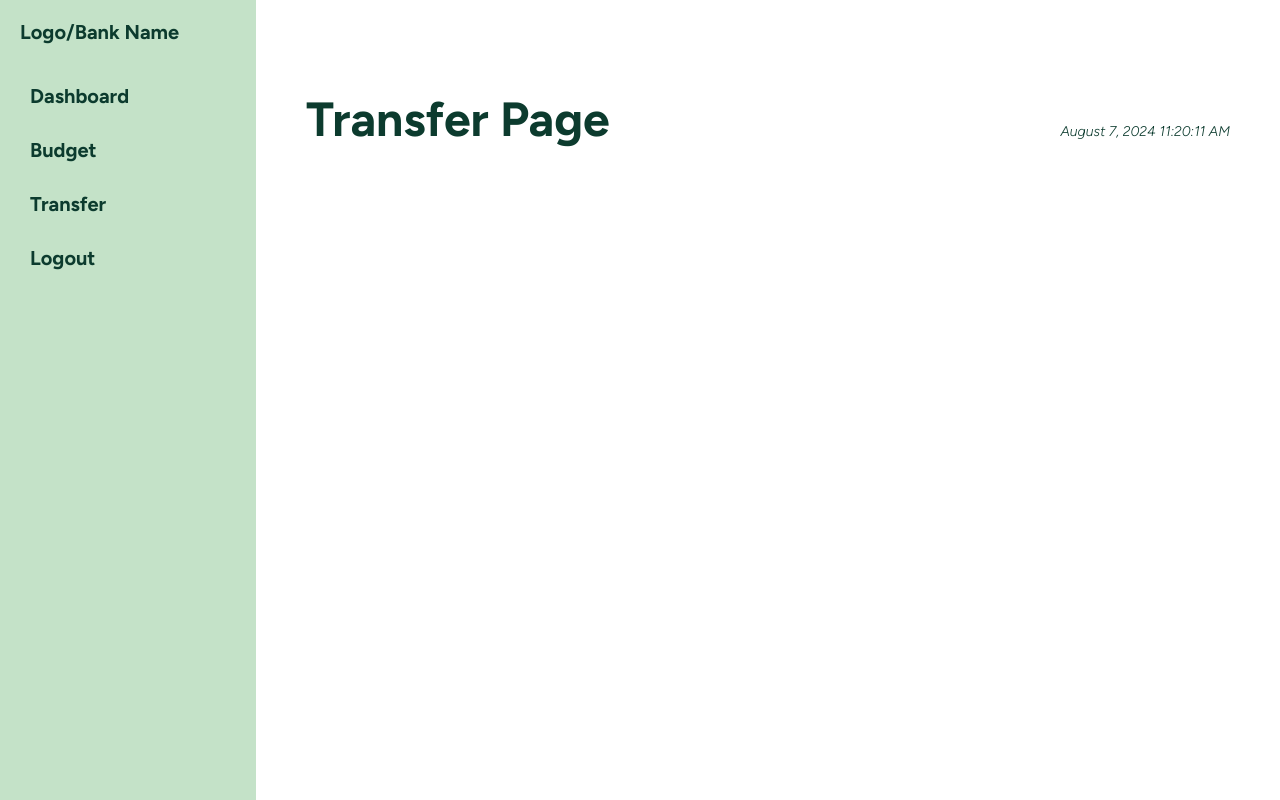
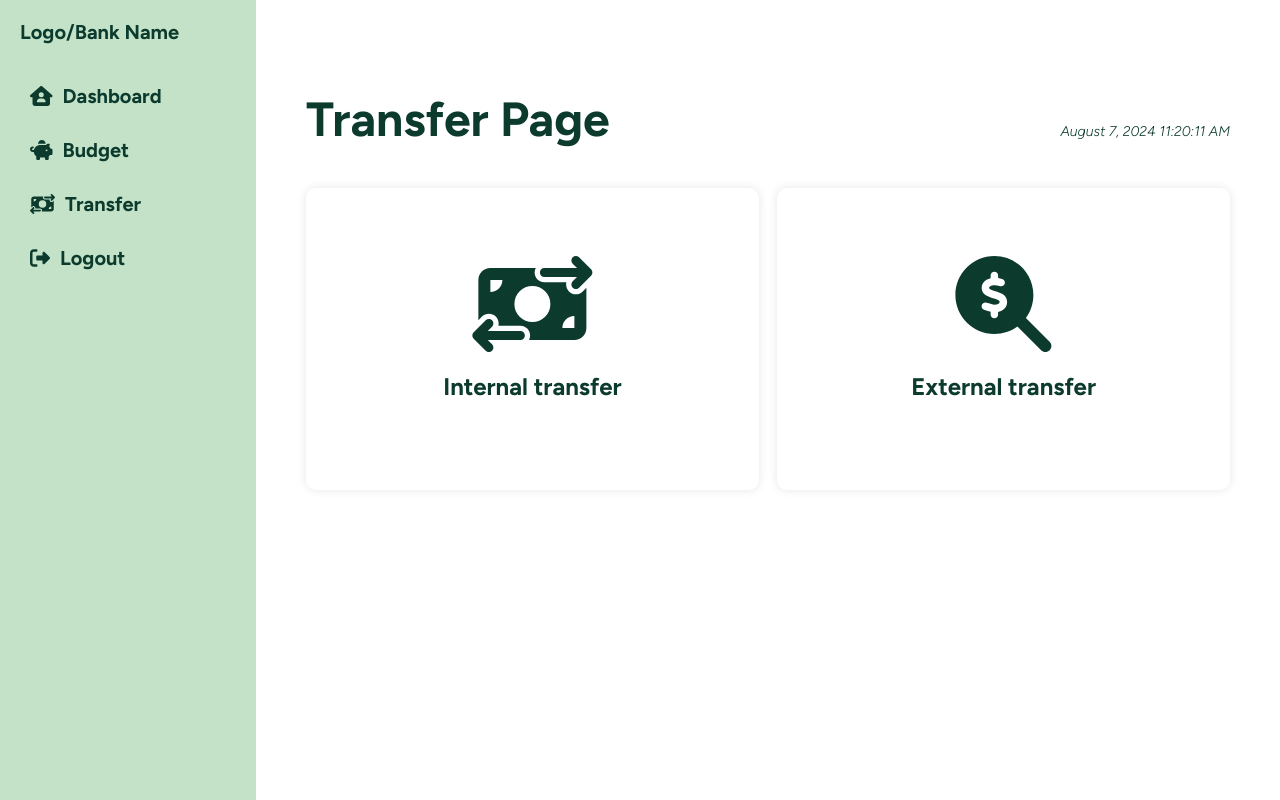
Before and after one commit to JuliusKDV/AvionGroup_4, a React (Create React App) app: page /transfer in a window 1280 px wide. Built offline with nearby package versions, Linux system fonts and the light colour scheme.

Commit message:
Created administrator page to show all users; started work on transfer page

```diff
--- a/package.json
+++ b/package.json
@@ -3,6 +3,9 @@
   "version": "0.1.0",
   "private": true,
   "dependencies": {
+    "@fortawesome/fontawesome-svg-core": "^6.6.0",
+    "@fortawesome/free-solid-svg-icons": "^6.6.0",
+    "@fortawesome/react-fontawesome": "^0.2.2",
     "@testing-library/jest-dom": "^5.17.0",
     "@testing-library/react": "^13.4.0",
     "@testing-library/user-event": "^13.5.0",
--- a/src/App.css
+++ b/src/App.css
@@ -5,8 +5,6 @@
   --gray: #f8f8f8;
   --dark-gray: #333333;
   --border-gray: #e0e0e0;
-  --button-hover-color: #074c38;
-  --button-bg-color: #0C3B2E;
 }
 
 * {
@@ -146,12 +144,12 @@
   border-radius: 5px;
   cursor: pointer;
 }
-
+/*
 .main-content h3 {
   color: var(--dark-green);
   margin-top: 20px;
   text-align: left;
-}
+} */
 
 .main-content table {
   width: 100%;
@@ -185,11 +183,6 @@ border-left: none;
   align-items: flex-start; /* Align content to the left */
 }
 
-h1, h2 {
-  color: var(--dark-green);
-  margin-bottom: 20px;
-  text-align: left;
-}
 
 .create-add-container {
   display: flex;
@@ -232,7 +225,7 @@ input, select {
 }
 
 button {
-  background-color: var(--button-bg-color);
+  background-color: var(--dark-green);
   color: white;
   border: none;
   padding: 10px 20px;
@@ -242,7 +235,7 @@ button {
 }
 
 button:hover {
-  background-color: var(--button-hover-color);
+  background-color: var(--medium-green);
 }
 
 .existing-budgets {
@@ -362,7 +355,7 @@ progress {
 }
 
 .expenses-list .expense-item button, .recent-expenses .recent-expense-item button {
-  background-color: var(--button-bg-color);
+  background-color: var(--dark-green);
   color: white;
   border-radius: 5px;
   padding: 5px 10px;
@@ -371,5 +364,29 @@ progress {
 }
 
 .expenses-list .expense-item button:hover, .recent-expenses .recent-expense-item button:hover {
-  background-color: var(--button-hover-color);
+  background-color: var(--medium-green);
 }
+
+.transfer {
+  display: flex;
+  flex-direction: row;
+  flex: 1;
+  gap: 2%;
+  justify-content: center;
+}
+
+.transfer-options {
+  text-align: center;
+  display: flex;
+  flex-direction: column;
+  justify-content: center;
+  width: 100%;
+  aspect-ratio: 3/2;
+  border-radius: 10px;
+  box-shadow: 0 0 10px rgba(0, 0, 0, 0.1);
+}
+
+.transfer-options:hover * {
+  transition: 0.5s;
+  color: var(--medium-green);
+}
--- a/src/App.js
+++ b/src/App.js
@@ -9,6 +9,30 @@ import Administrator from './pages/Administrator';
 import Transfer from './pages/Transfer';
 import { BrowserRouter, Routes, Route, Navigate } from 'react-router-dom';
 
+const users = {
+  john: {
+    role: 'admin',
+    name: 'John L. Dela Cruz',
+    password: 'john123',
+    balance: 30000,
+    accountNumber: '47290539439',
+    transactions: [
+      { date: '08/02/2024', name: 'Mark L. Ocampo', transaction: 'External Transfer', amount: 20000 },
+    ],
+  },
+  albert: {
+    role: 'user',
+    name: 'Albert L. Rivera',
+    password: 'albert123',
+    balance: 10000,
+    accountNumber: '47290539449',
+    transactions: [
+      { date: '08/02/2024', name: 'Mark L. Ocampo', transaction: 'External Transfer', amount: 20000 },
+    ],
+  },
+};
+
+
 function App() {
   const [user, setUser] = useState(null);
 
@@ -17,7 +41,7 @@ function App() {
     const storedUser = JSON.parse(localStorage.getItem('user'));
     if (storedUser) {
       setUser(storedUser);
-      console.log("User:", storedUser);
+      console.log("User");
     }
   }, []);
 
@@ -31,12 +55,12 @@ function App() {
   return (
     <BrowserRouter>
       <Routes>
-        <Route path="/" element={user ? <Navigate to="/dashboard" /> : <Login onLogin={handleLogin} />} />
+        <Route path="/" element={user ? <Navigate to="/dashboard" /> : <Login onLogin={handleLogin} users={users} />} />
         <Route path="home" element={<Home user={user} />} />
         <Route path="dashboard" element={<Dashboard user={user} />} />
         <Route path="budget" element={<Budget user={user}  />} />
         <Route path="transfer" element={<Transfer user={user} />} />
-        <Route path="admin" element={<Administrator user={user}  />} />
+        <Route path="admin" element={<Administrator user={user} users={users} />} />
       </Routes>
     </BrowserRouter>
   );
--- a/src/Components/Sidebar/Sidebar.css
+++ b/src/Components/Sidebar/Sidebar.css
@@ -1,6 +1,6 @@
 .sidebar {
     width: 20vw;
-    min-width: 150px;
+    min-width: 200px;
     background-color: var(--light-green);
     color: white;
 
@@ -37,20 +37,22 @@
     border-radius: 5px;
     font-size: 20px;
     transition: 0.5s;
+  }
+
+
+  .side-icon {
+    margin-right: 10px;
+    transition: 0.5s;
+}
+
+
+  .sidebar nav ul li a:hover,
+  .sidebar nav ul li a:focus {
+    background-color:#FFFFFF;
 
   }
 
-  .sidebar nav ul li a i {
-    margin-right: 10px; /* Add some space between icon and text */
-  }
-
-  .sidebar nav ul li a:hover,
-  .sidebar nav ul li a:focus {
-    background-color: var(--dark-green);
-    color: white;
-  }
-
-  .sidebar nav ul li a:active {
+  /* .sidebar nav ul li a:active {
     background-color: white;
     color: var(--dark-green);
-  }
+  } */
--- a/src/Components/Sidebar/Sidebar.jsx
+++ b/src/Components/Sidebar/Sidebar.jsx
@@ -1,6 +1,8 @@
 import React, { useEffect } from 'react';
 import './Sidebar.css';
 import { NavLink, useNavigate } from 'react-router-dom';
+import { FontAwesomeIcon } from '@fortawesome/react-fontawesome';
+import { faHouseUser, faPiggyBank, faMoneyBillTransfer, faUserTie, faRightFromBracket } from '@fortawesome/free-solid-svg-icons';
 
 function Sidebar({ user }) {
   const navigate = useNavigate();
@@ -19,22 +21,22 @@ function Sidebar({ user }) {
       <nav>
         <ul>
           <li>
-            <NavLink to="/dashboard">Dashboard</NavLink>
+            <NavLink to="/dashboard"><FontAwesomeIcon icon={faHouseUser} className='side-icon'/> Dashboard</NavLink>
           </li>
           <li>
-            <NavLink to="/budget">Budget</NavLink>
+            <NavLink to="/budget"><FontAwesomeIcon icon={faPiggyBank} className="side-icon"/>Budget</NavLink>
           </li>
           <li>
-            <NavLink to="/transfer">Transfer</NavLink>
+            <NavLink to="/transfer"><FontAwesomeIcon icon={faMoneyBillTransfer} className="side-icon" /> Transfer</NavLink>
           </li>
           {user?.role === 'admin' && (
             <li>
-              <NavLink to="/admin">Administrator</NavLink>
+              <NavLink to="/admin"> <FontAwesomeIcon icon={faUserTie} className="side-icon" />Administrator</NavLink>
             </li>
           )}
           <li>
             <a href="/" onClick={handleLogout} className="logout-link">
-              Logout
+            <FontAwesomeIcon icon={faRightFromBracket} className="side-icon" /> Logout
             </a>
           </li>
         </ul>
--- a/src/pages/Administrator.jsx
+++ b/src/pages/Administrator.jsx
@@ -1,12 +1,31 @@
 import React from 'react';
-import Header from '../components/Header'; //importing the automatic time and date
+import Header from '../components/Header';
 import Layout from '../layouts/Layout';
 
-function Administrator({ user }) {
+function Administrator({ user, users }) {
   return (
     <div>
       <Layout user={user}>
-        <Header>Admin page</Header>
+        <Header>Administrator page</Header>
+        <h2>All Users</h2>
+        <table>
+          <thead>
+            <tr>
+              <th>Name</th>
+              <th>Account Number</th>
+              <th>Balance</th>
+            </tr>
+          </thead>
+          <tbody>
+            {Object.keys(users).map((key) => (
+              <tr key={key}>
+                <td>{users[key].name}</td>
+                <td>{users[key].accountNumber}</td>
+                <td>₱{users[key].balance.toFixed(2)}</td>
+              </tr>
+            ))}
+          </tbody>
+        </table>
       </Layout>
     </div>
   );
--- a/src/pages/Budget.jsx
+++ b/src/pages/Budget.jsx
@@ -64,8 +64,9 @@ function Budget({user}) {
 
   return (
     <Layout user ={user}>
+       <Header>Budget Page</Header>
       <div className="budget-page">
-        <h1>Budget Page</h1>
+
 
         {/* Create and Add Expense Sections */}
         <div className="create-add-container">
--- a/src/pages/Login.jsx
+++ b/src/pages/Login.jsx
@@ -1,51 +1,21 @@
 import React, { useState } from 'react';
 import { useNavigate } from "react-router-dom";
 
-const users = {
-  john: {
-    role: 'admin',
-    name: 'John L. Dela Cruz',
-    password: 'john123',
-    balance: 30000,
-    accountNumber: '47290539439',
-    transactions: [
-      { date: '08/02/2024', name: 'Mark L. Ocampo', transaction: 'External Transfer', amount: 20000 },
-    ],
-  },
-  albert: {
-    role: 'user',
-    name: 'Albert L. Rivera',
-    password: 'albert123',
-    balance: 10000,
-    accountNumber: '47290539449',
-    transactions: [
-      { date: '08/02/2024', name: 'Mark L. Ocampo', transaction: 'External Transfer', amount: 20000 },
-    ],
-  },
-};
-
-function Login() {
-  const [loggedIn, setLoggedIn] = useState(false);
-  const [user, setUser] = useState(null);
+function Login({ onLogin, users }) {
   const [username, setUsername] = useState('');
   const [password, setPassword] = useState('');
-
   const navigate = useNavigate();
-
 
   const handleLogin = () => {
     // Check if username exists and password matches
     if (users[username] && users[username].password === password) {
       const loggedInUser = users[username];
-      setLoggedIn(true);
-      setUser(loggedInUser);
-      localStorage.setItem('user', JSON.stringify(loggedInUser)); // Store user in local storage
+      onLogin(loggedInUser); // Call the onLogin function passed from App.js
       navigate("/dashboard");
     } else {
       alert('Invalid credentials');
     }
   };
-
 
   return (
     <div className="App">
--- a/src/pages/Transfer.jsx
+++ b/src/pages/Transfer.jsx
@@ -2,13 +2,26 @@ import React, { useState, useEffect } from 'react';
 import Header from '../components/Header'; //importing the automatic time and date
 import Layout from '../layouts/Layout';
 
+import { FontAwesomeIcon } from '@fortawesome/react-fontawesome';
+import { faMoneyBillTransfer, faMagnifyingGlassDollar } from '@fortawesome/free-solid-svg-icons';
+
 function Transfer({ user }) {
   return (
-    <div>
-      <Layout user={user}>
-        <Header>Transfer Page</Header>
-      </Layout>
-    </div>
+
+    <Layout user={user}>
+      <Header>Transfer Page</Header>
+      <div className="transfer">
+        <div className="transfer-options">
+          <FontAwesomeIcon icon={faMoneyBillTransfer} size="6x" />
+          <h2>Internal transfer</h2>
+          </div>
+        <div className="transfer-options">
+          <FontAwesomeIcon icon={faMagnifyingGlassDollar} size="6x" />
+          <h2>External transfer</h2>
+        </div>
+      </div>
+    </Layout>
+
   );
 }
 
```
Also changed, not shown: 1 other file (tests, documents, lock files or other folders).
